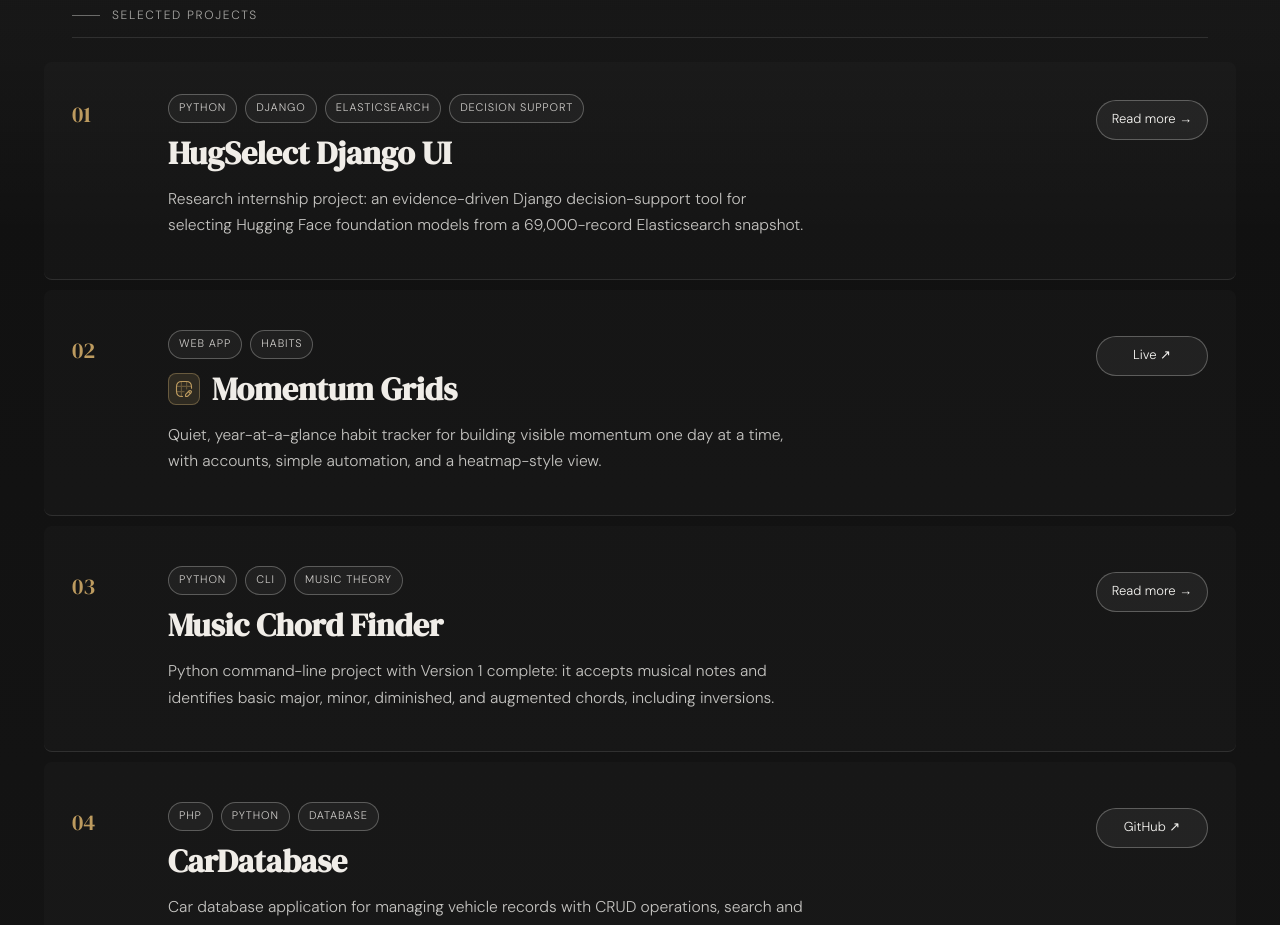
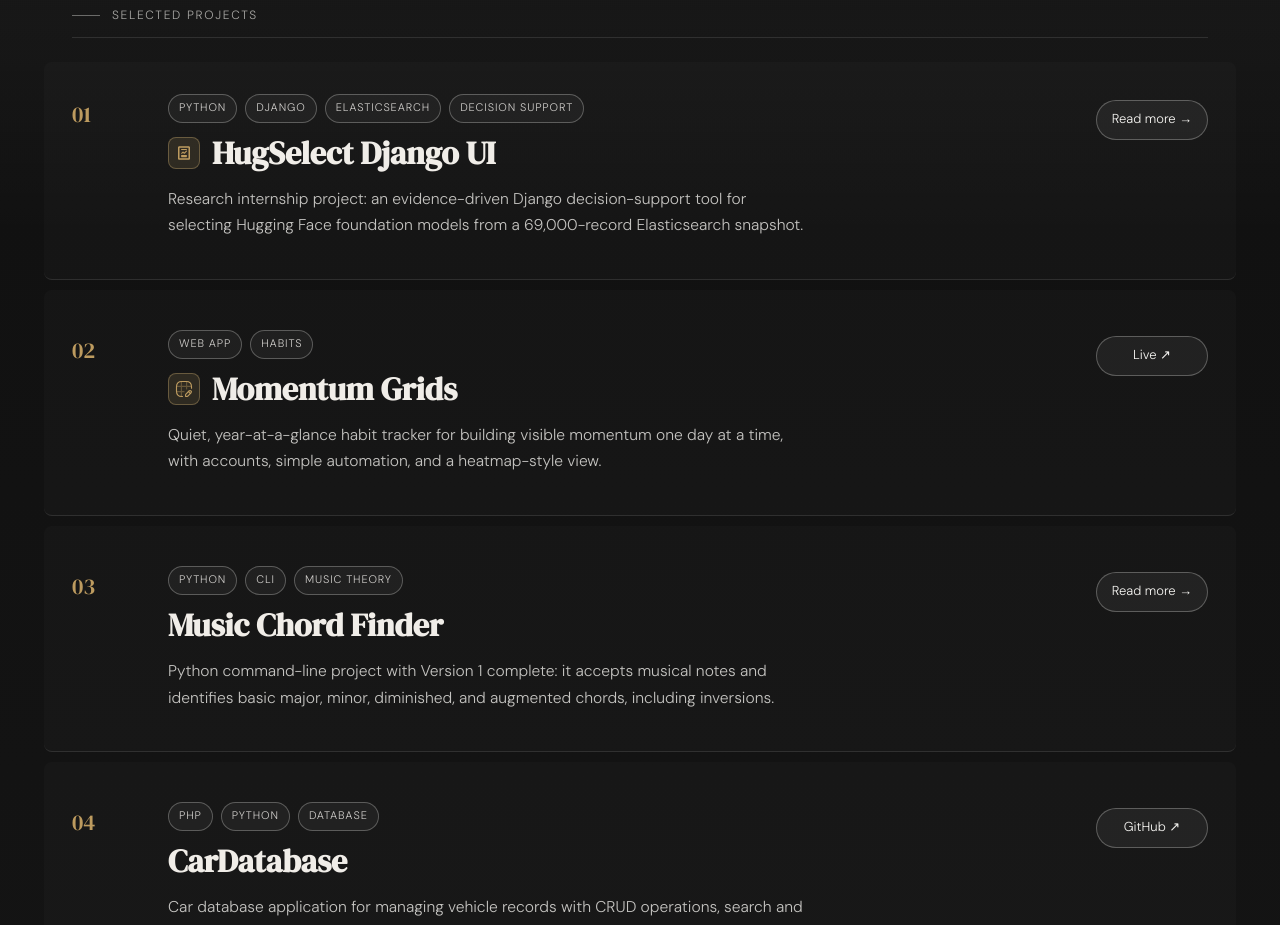
Before and after one commit to gokdenizinan/journal_portfolio_website, a Next.js app: page / in a window 1280 px wide. Shown: the part 1840-2765 px from the top of the page. Built offline with nearby package versions, Linux system fonts and the light colour scheme.

Commit message:
Add HugSelect project icon

```diff
--- a/app/globals.css
+++ b/app/globals.css
@@ -582,6 +582,9 @@
 }
 .momentum-grids-icon {
   --project-icon: url('/momentum-grids-icon.svg');
+}
+.hugselect-icon {
+  --project-icon: url('/hugselect-icon.svg');
 }
 .project-desc {
   font-size: 0.975rem;
--- a/lib/projects.ts
+++ b/lib/projects.ts
@@ -18,6 +18,7 @@
       'Research internship project: an evidence-driven Django decision-support tool for selecting Hugging Face foundation models from a 69,000-record Elasticsearch snapshot.',
     technologies: ['Python', 'Django', 'Elasticsearch', 'Decision Support'],
     githubUrl: 'https://github.com/gokdenizinan/hugselect-django-ui',
+    iconClassName: 'hugselect-icon',
     published: '2026-09-11',
     featured: true,
   },
```
Also changed, not shown: public/hugselect-icon.svg (added).
